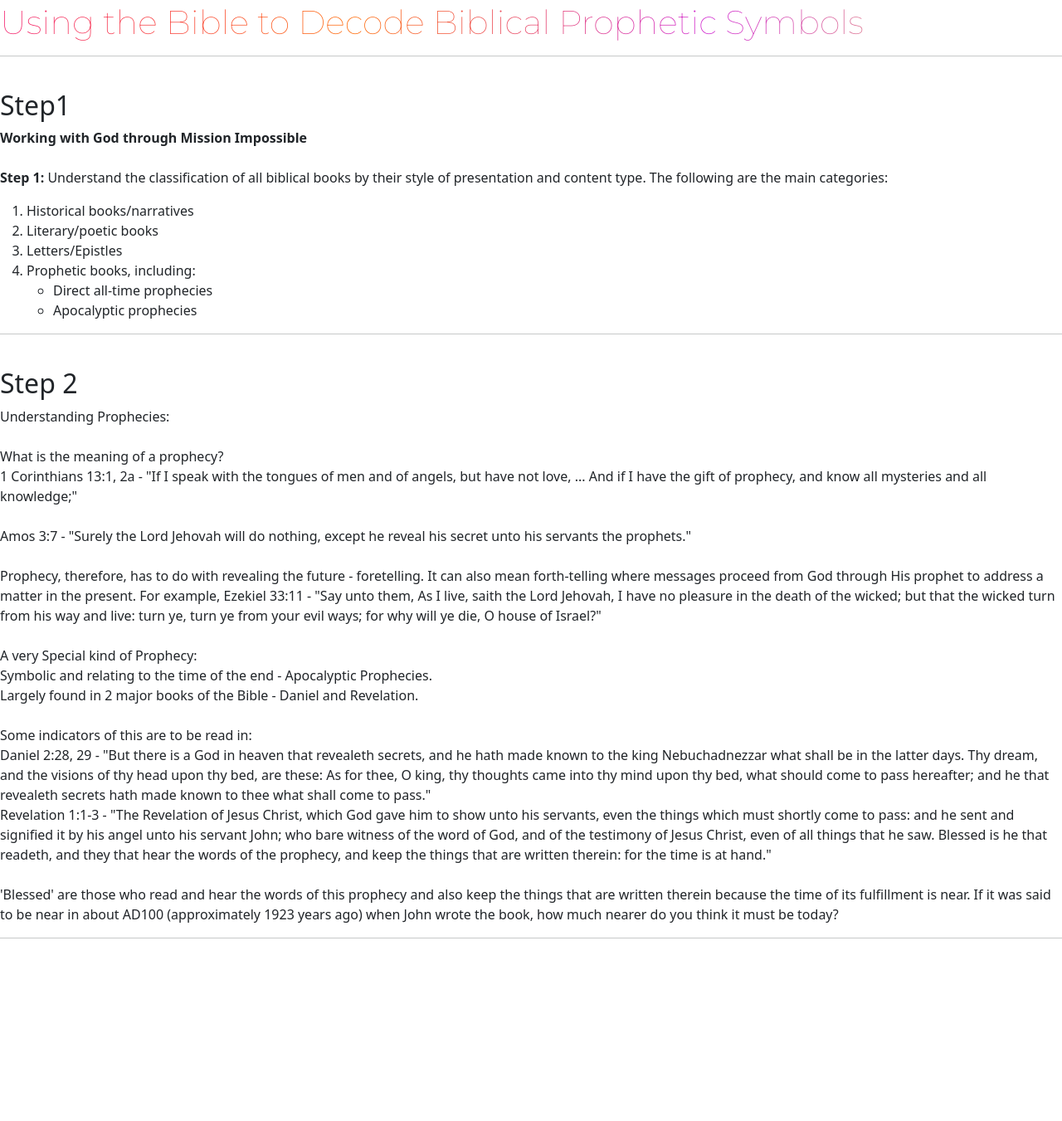
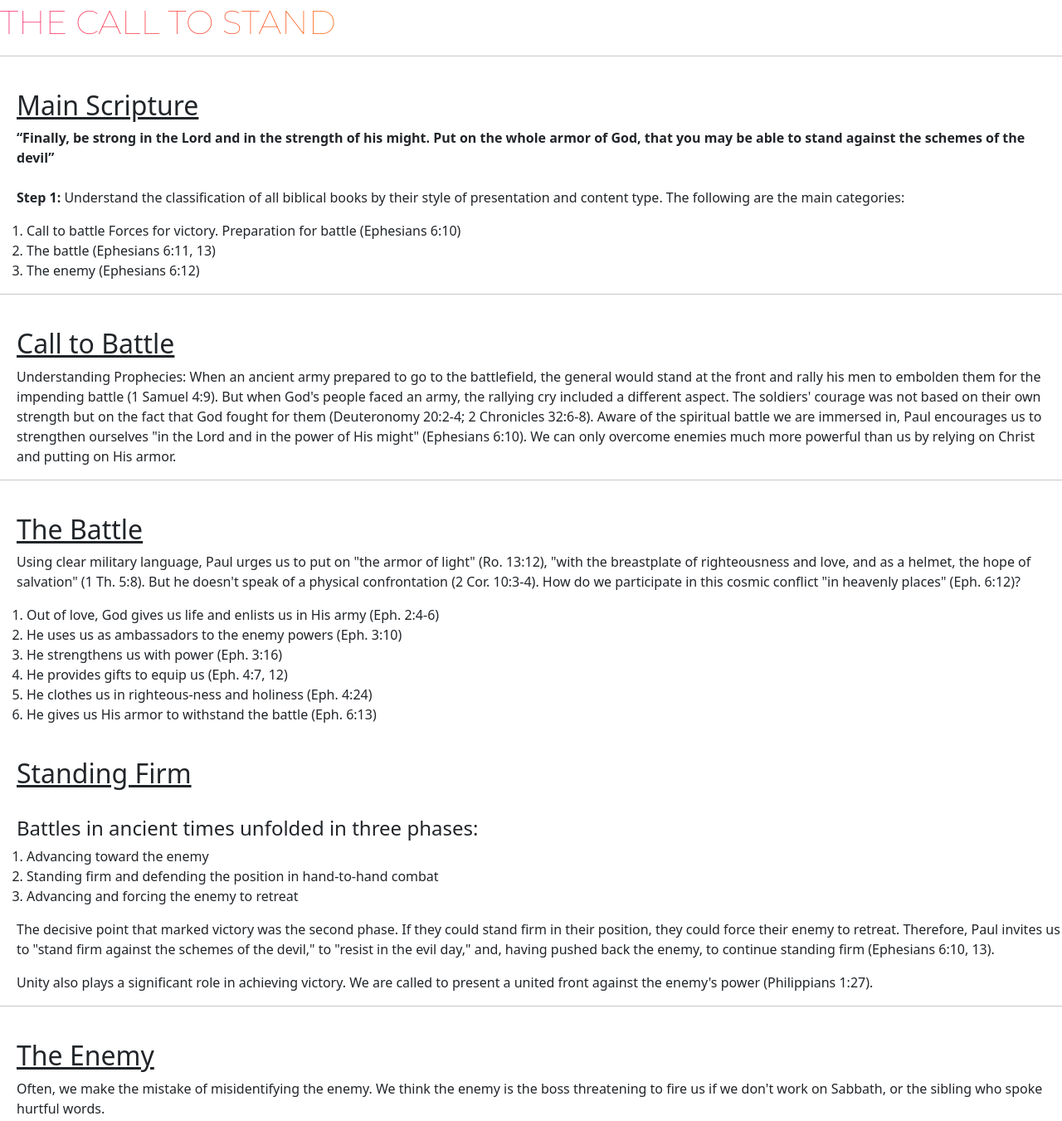
Before and after one commit to bellokin/Ebenezer, a plain HTML site: page WeekPage.html in a window 1280 px wide. Shown: the part 69-1420 px from the top of the page at 83% size. Before the commit the page ends 1240 px from the top, so only its background shows below. Drawn offline with nearby package versions, Linux system fonts and the light colour scheme; files that its build step writes are made by us from their sources.

Commit message:
Updated this weeks lessons

```diff
--- a/WeekPage.html
+++ b/WeekPage.html
@@ -70,61 +70,146 @@
     #ff6b08, #cf23cf, #eedd44);
        -webkit-text-fill-color: transparent;
        -webkit-background-clip: text;">
-Using the Bible to Decode Biblical Prophetic Symbols
+THE CALL TO STAND
 </h1>
 <hr>
 <br>
-<h2>
-Step1
+<h2  style="margin-left: 20px;">
+<u>Main Scripture</u>
 </h2>
-<p>
-  <strong>Working with God through Mission Impossible</strong>
+<p  style="margin-left: 20px;">
+  <strong>“Finally, be strong in the Lord and in the strength of his might. Put on the whole armor of God, that you may be able to stand against the schemes
+    of the devil”
+  </strong>
   <br><br>
   <strong>Step 1:</strong> Understand the classification of all biblical books by their style of presentation and content type. The following are the main categories:
   <ol>
-      <li>Historical books/narratives</li>
-      <li>Literary/poetic books</li>
-      <li>Letters/Epistles</li>
-      <li>Prophetic books, including:</li>
-      <ul>
-          <li>Direct all-time prophecies</li>
-          <li>Apocalyptic prophecies</li>
-      </ul>
+      <li>
+        Call to battle
+        Forces for victory.
+        Preparation for battle (Ephesians 6:10)</li>
+      <li>
+      The battle (Ephesians 6:11, 13)
+
+  </li>
+
+      <li>The enemy (Ephesians 6:12)</li>
+
+
+
   </ol>
 </p>
 <hr>
 <br>
-<h2>
-  Step 2
+<h2  style="margin-left: 20px;">
+  <u>Call to Battle</u>
 </h2>
 
-<p>
+<p style="margin-left: 20px;">
   Understanding Prophecies:
-  <br><br>
-  What is the meaning of a prophecy?
-  <br>
-  1 Corinthians 13:1, 2a - "If I speak with the tongues of men and of angels, but have not love, ... And if I have the gift of prophecy, and know all mysteries and all knowledge;"
-  <br><br>
-  Amos 3:7 - "Surely the Lord Jehovah will do nothing, except he reveal his secret unto his servants the prophets."
-  <br><br>
-  Prophecy, therefore, has to do with revealing the future - foretelling. It can also mean forth-telling where messages proceed from God through His prophet to address a matter in the present. For example, Ezekiel 33:11 - "Say unto them, As I live, saith the Lord Jehovah, I have no pleasure in the death of the wicked; but that the wicked turn from his way and live: turn ye, turn ye from your evil ways; for why will ye die, O house of Israel?"
-  <br><br>
-  A very Special kind of Prophecy:
-  <br>
-  Symbolic and relating to the time of the end - Apocalyptic Prophecies.
-  <br>
-  Largely found in 2 major books of the Bible - Daniel and Revelation.
-  <br><br>
-  Some indicators of this are to be read in:
-  <br>
-  Daniel 2:28, 29 - "But there is a God in heaven that revealeth secrets, and he hath made known to the king Nebuchadnezzar what shall be in the latter days. Thy dream, and the visions of thy head upon thy bed, are these: As for thee, O king, thy thoughts came into thy mind upon thy bed, what should come to pass hereafter; and he that revealeth secrets hath made known to thee what shall come to pass."
-  <br>
-  Revelation 1:1-3 - "The Revelation of Jesus Christ, which God gave him to show unto his servants, even the things which must shortly come to pass: and he sent and signified it by his angel unto his servant John; who bare witness of the word of God, and of the testimony of Jesus Christ, even of all things that he saw. Blessed is he that readeth, and they that hear the words of the prophecy, and keep the things that are written therein: for the time is at hand."
-  <br><br>
-  'Blessed' are those who read and hear the words of this prophecy and also keep the things that are written therein because the time of its fulfillment is near. If it was said to be near in about AD100 (approximately 1923 years ago) when John wrote the book, how much nearer do you think it must be today?
-  </p>
+  When an ancient army prepared to go to the battlefield, the general would stand at the front and rally his men to embolden them for the impending battle (1 Samuel 4:9).
+  But when God's people faced an army, the rallying cry included a different aspect. The soldiers' courage was not based on their own strength but on the fact that God fought for them (Deuteronomy 20:2-4; 2 Chronicles 32:6-8).
+  Aware of the spiritual battle we are immersed in, Paul encourages us to strengthen ourselves "in the Lord and in the power of His might" (Ephesians 6:10).
+  We can only overcome enemies much more powerful than us by relying on Christ and putting on His armor.
+
+
+</p>
 <hr>
 <br>
+
+<h2  style="margin-left: 20px;">
+  <u>The Battle</u>
+</h2>
+
+<p style="margin-left: 20px;">
+
+  Using clear military language, Paul urges us to put on "the armor of light" (Ro. 13:12), "with the breastplate of righteousness and love, and as a helmet, the hope of salvation" (1 Th. 5:8). But he doesn't speak of a physical confrontation (2 Cor. 10:3-4).
+  How do we participate in this cosmic conflict "in heavenly places" (Eph. 6:12)?
+
+</p>
+
+<ol>
+  <li>
+    Out of love, God gives us life and enlists us in His army
+    (Eph. 2:4-6)
+    </li>
+  <li>
+    He uses us as ambassadors to the enemy powers
+    (Eph. 3:10)
+
+
+</li>
+
+  <li>He strengthens us with power (Eph. 3:16)
+
+  </li>
+<li>
+  He provides gifts to equip us
+(Eph. 4:7, 12)
+
+</li>
+
+<li>
+  He clothes us in righteous-ness and holiness (Eph. 4:24)
+
+</li>
+<li>
+  He gives us His armor to withstand the battle (Eph. 6:13)
+
+</li>
+</ol>
+
+<br>
+<h2  style="margin-left: 20px;">
+  <u>Standing  Firm</u>
+</h2>
+<br>
+<h4  style="margin-left: 20px;">Battles in ancient times unfolded in three phases:</h4>
+
+<ol>
+  <li>
+    Advancing toward the enemy
+</li>
+  <li>
+    Standing firm and defending the position in hand-to-hand combat
+
+</li>
+
+  <li>Advancing and forcing the enemy to retreat</li>
+</ol>
+
+<p  style="margin-left: 20px;" >The decisive point that marked victory was the second phase. If they could stand firm in their position, they could force their enemy to retreat. Therefore, Paul invites us to "stand firm against the schemes of the devil," to "resist in the evil day," and, having pushed back the enemy, to continue standing firm (Ephesians 6:10, 13).</p>
+
+<p style="margin-left: 20px;">
+  Unity also plays a significant role in achieving victory. We are called to present a united front against the enemy's power (Philippians 1:27).
+
+</p>
+<hr>
+<br>
+
+<h2  style="margin-left: 20px;">
+  <u>The Enemy</u>
+</h2>
+<p  style="margin-left: 20px;">Often, we make the mistake of misidentifying the enemy. We think the enemy is the boss threatening to fire us if we don't work on Sabbath, or the sibling who spoke hurtful words.
+</p>
+<p  style="margin-left: 20px;">The true enemy is hidden behind, imperceptible to us. The "powers that dominate this world of darkness" are "evil spiritual forces" (6:12 NIV).
+  Our enemy is Satan and his angels. Let's not underestimate them; they are stronger than us.
+  </p>
+  <p  style="margin-left: 20px;">Therefore, God urges us to put on His armor, fight with His strength, and achieve victory. With this equipment, we cannot fail. Victory is assured (Romans 16:20; 1 Corinthians 15:24).
+  </p>
+
+  <hr>
+<br>
+
+<h2  style="margin-left: 20px;">
+  <u>Conclusion</u>
+
+</h2>
+
+  <p  style="margin-left: 20px;" >“All who would be soldiers of the cross of Christ, must gird on the armor and prepare for conflict. They should not be intimidated by threats or terrified by dangers. They must be cautious in peril, yet firm and brave in facing the foe and doing battle for God […] His final reward will be to share with Christ the throne of immortal glory.”
+--E. G. W. (Conflict and Courage, May 2)
+
+</p>
 
 </body>
 
```
